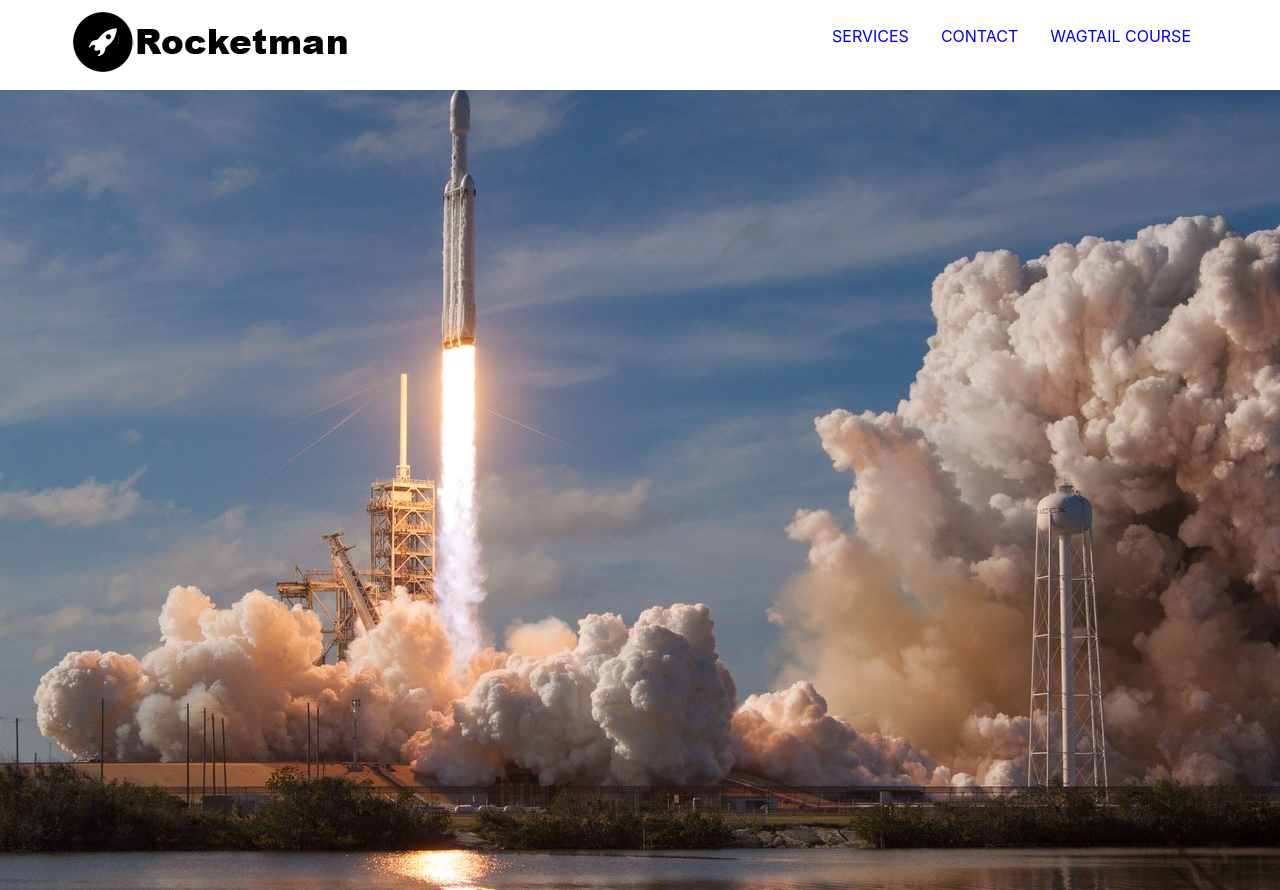
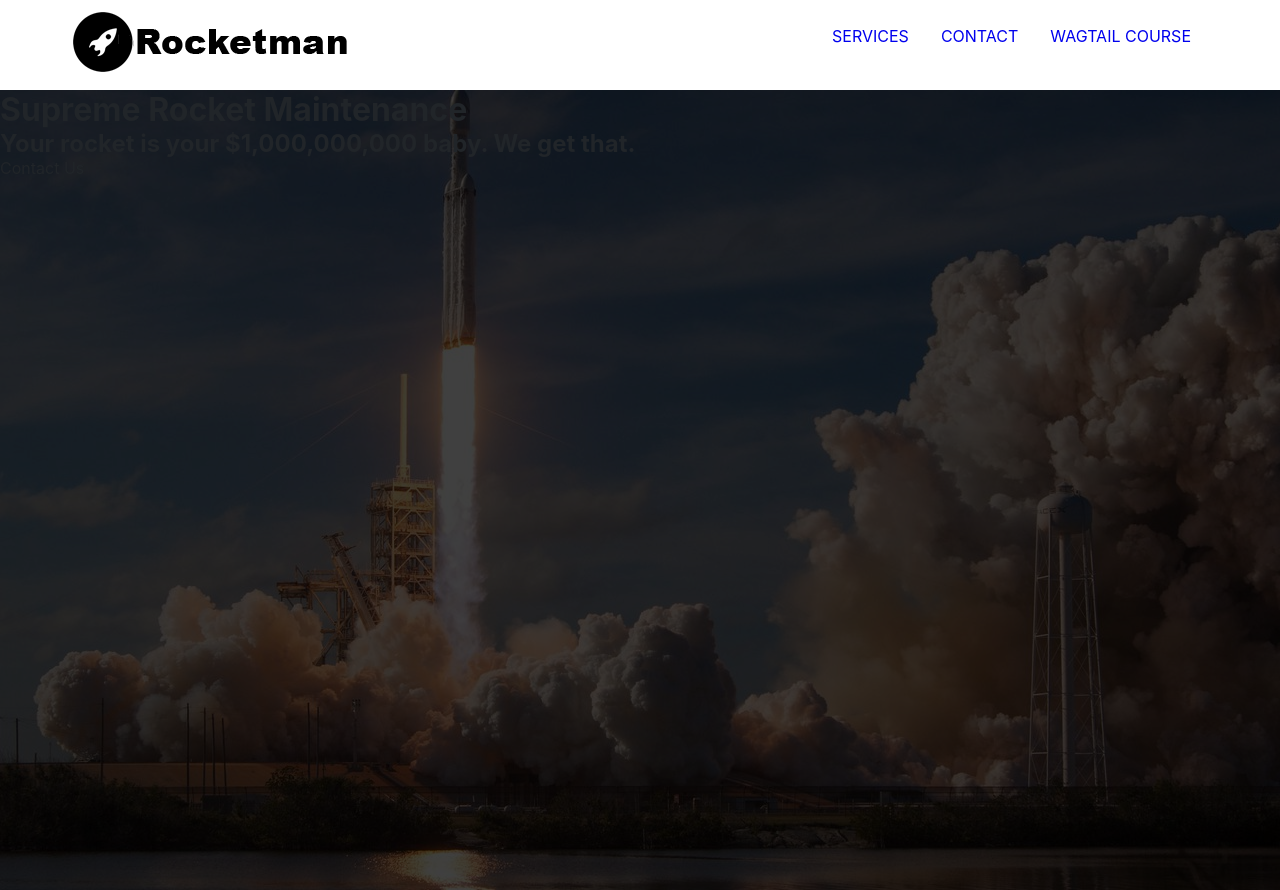
Before and after one commit to Ardison-Gardner/css101_project, a plain HTML site: page index.html in a window 1280 px wide. Drawn offline with Linux system fonts and the light colour scheme.

Commit message:
Body text.

```diff
--- a/css/style.css
+++ b/css/style.css
@@ -40,3 +40,7 @@ li {
   background-size: cover;
   height: 800px;
 }
+#mask {
+  background-color: rgba(0, 0, 0, 0.75);
+  height: 100%;
+}
--- a/index.html
+++ b/index.html
@@ -18,6 +18,12 @@
       </ul>
     </div>
   </nav>
-  <div id="main"></div>
+  <div id="main">
+    <div id="mask">
+      <h1>Supreme Rocket Maintenance</h1>
+      <h2>Your rocket is your $1,000,000,000 baby. We get that.</h2>
+      <p>Contact Us</p>
+    </div>
+  </div>
 </body>
 </html>
```
